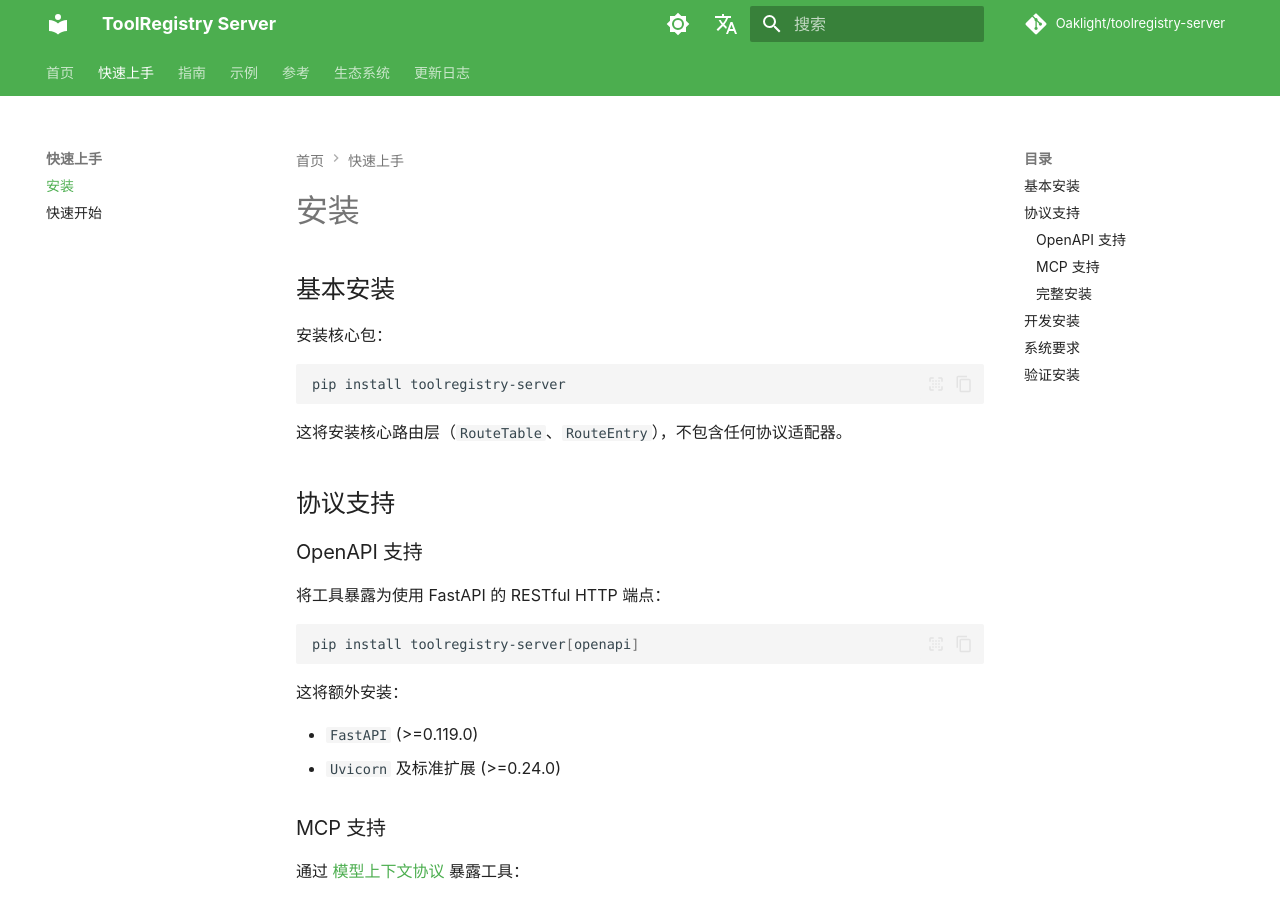
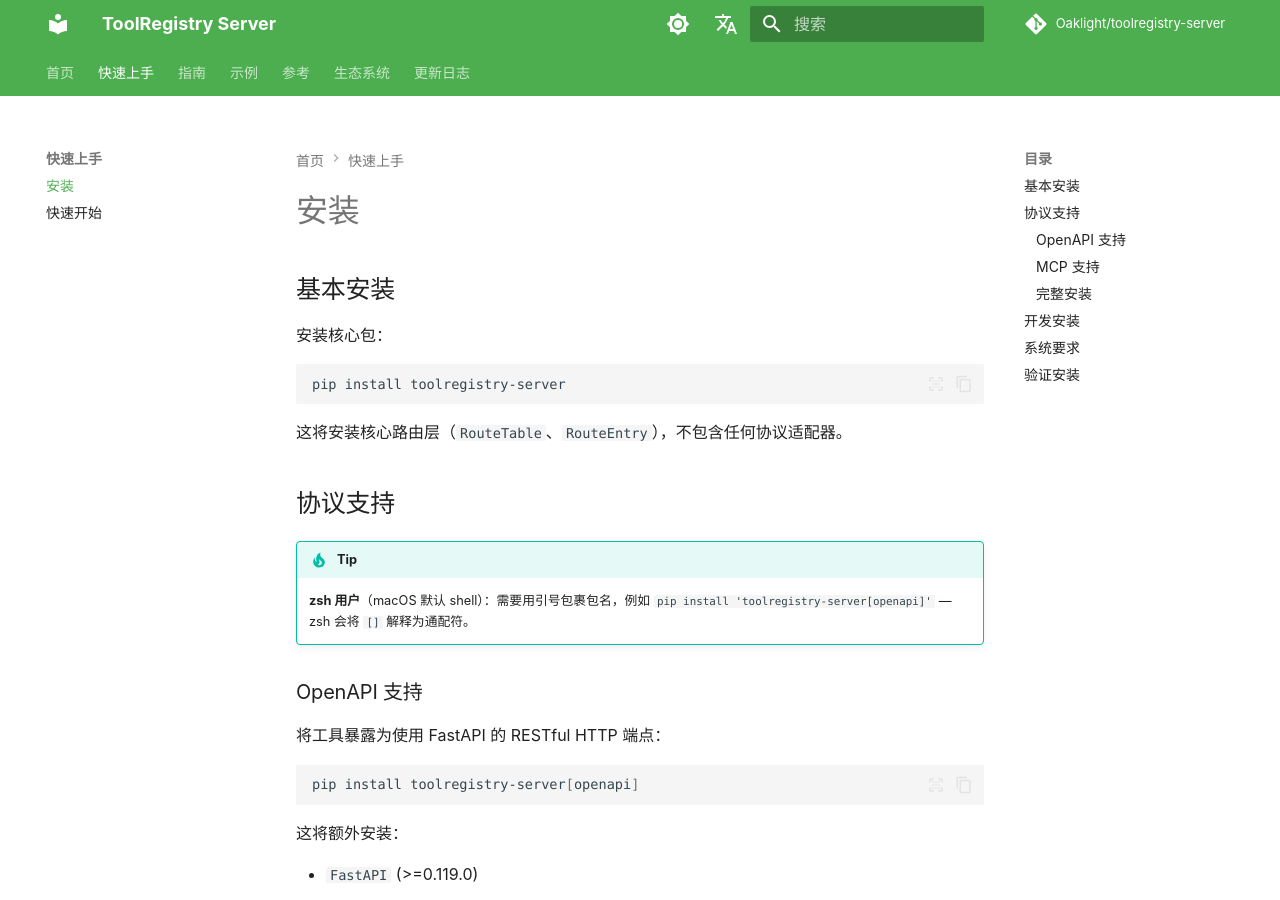
Before and after one commit to Oaklight/toolregistry-server, an MkDocs documentation site: the page built from docs/get-started/installation.md, in a window 1280 px wide and 900 px high. Built offline with MkDocs 1.6.1 and Material for MkDocs 9.7.7, drawn with Linux system fonts in a browser that asks for light colours; some web fonts are replaced; comment, search, counter and statistics services are not loaded.

Commit message:
docs: add zsh quoting tip for extras install

```diff
--- a/docs/get-started/installation.md
+++ b/docs/get-started/installation.md
@@ -11,6 +11,9 @@ pip install toolregistry-server
 这将安装核心路由层（`RouteTable`、`RouteEntry`），不包含任何协议适配器。
 
 ## 协议支持
+
+!!! tip
+    **zsh 用户**（macOS 默认 shell）：需要用引号包裹包名，例如 `pip install 'toolregistry-server[openapi]'` — zsh 会将 `[]` 解释为通配符。
 
 ### OpenAPI 支持
 
```
